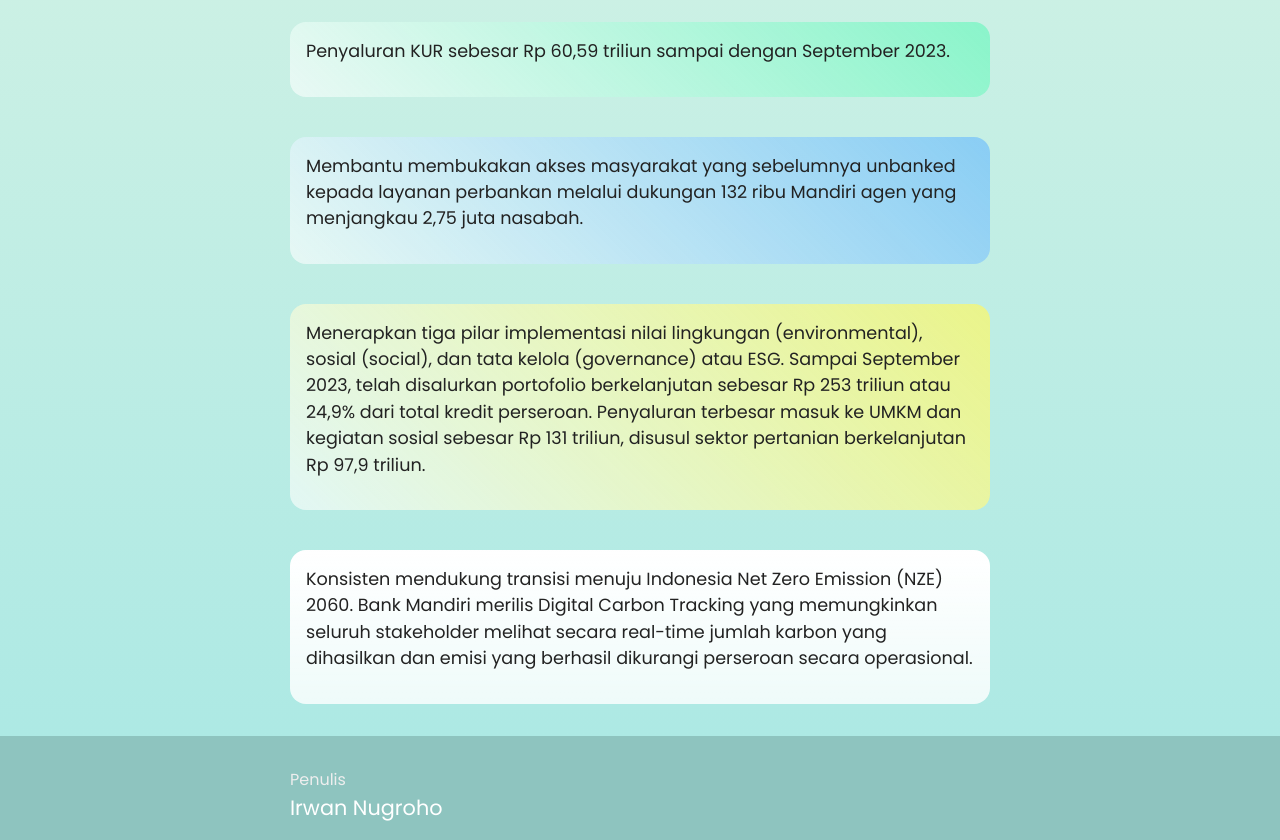
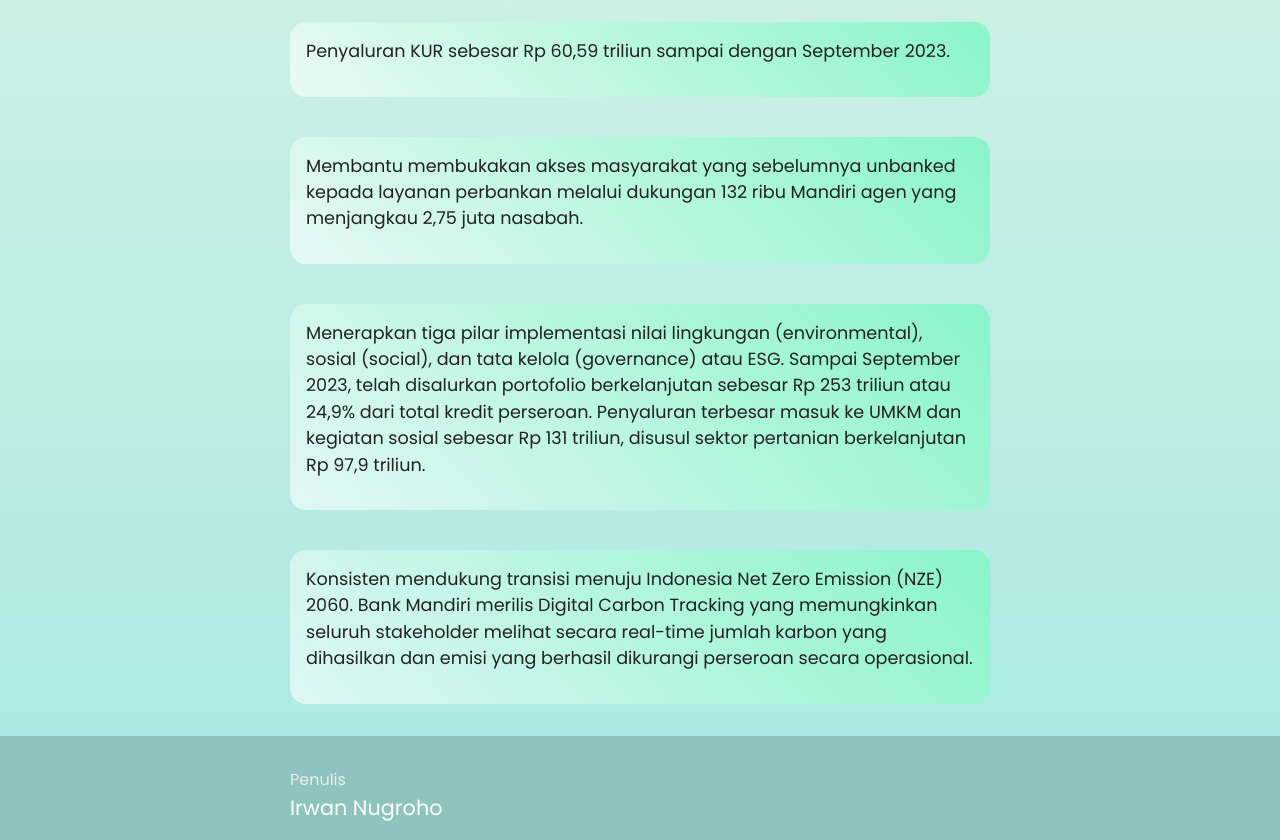
Before and after one commit to detikX/mandiri33, a plain HTML site: page index.html in a window 1280 px wide. Shown: the part 11160-12000 px from the top of the page. Drawn offline with Linux system fonts and the light colour scheme.

Commit message:
Update index.html

```diff
--- a/index.html
+++ b/index.html
@@ -406,19 +406,19 @@
                                         Penyaluran KUR sebesar Rp 60,59 triliun sampai dengan September 2023.
                                     </p>
                             </div>
-                            <div class="hello m-new birux">
+                            <div class="hello m-new hijaux">
 
                                 <p>
                                     Membantu membukakan akses masyarakat yang sebelumnya unbanked kepada layanan perbankan melalui dukungan 132 ribu Mandiri agen yang menjangkau 2,75 juta nasabah.
                                 </p>
                             </div>
-                            <div class="hello m-new kuningx">
+                            <div class="hello m-new hijaux">
                                 <p>
                                         Menerapkan tiga pilar implementasi nilai lingkungan (environmental), sosial (social), dan tata kelola (governance) atau ESG. Sampai September 2023, telah disalurkan portofolio berkelanjutan sebesar Rp 253 triliun atau 24,9% dari total kredit perseroan. Penyaluran terbesar masuk ke UMKM dan kegiatan sosial sebesar Rp 131 triliun, disusul sektor pertanian berkelanjutan Rp 97,9 triliun.
 
                                 </p>
                             </div>
-                            <div class="hello no-margin">
+                            <div class="hello hijaux no-margin">
                                 <p>
                                         Konsisten mendukung transisi menuju Indonesia Net Zero Emission (NZE) 2060. Bank Mandiri merilis Digital Carbon Tracking yang memungkinkan seluruh stakeholder melihat secara real-time jumlah karbon yang dihasilkan dan emisi yang berhasil dikurangi perseroan secara operasional.
 
```
